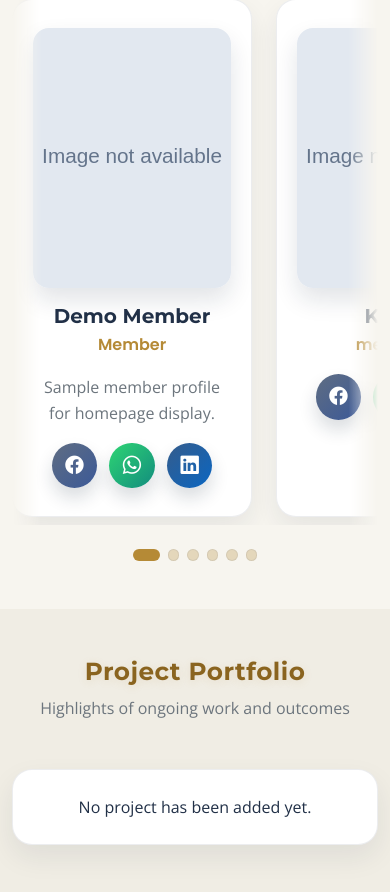
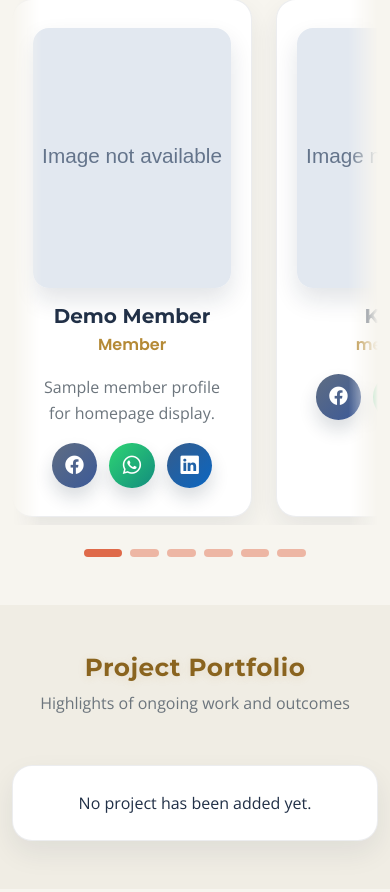
Before and after one commit to Manik-MCS/aloron-website, a Django app: page / in a window 390 px wide. Shown: the part 3862-4754 px from the top of the page. Run offline with Django 5.2, Linux system fonts and the light colour scheme; data comes from the database, SQL or seed files in the repository; data that the repository does not hold is empty.

Commit message:
Revert "Add member slider indicators"
This reverts commit 3f1da3e4aef979fefc54546e6fca342b08a96eed.

```diff
--- a/WebSite1/static/css/site.css
+++ b/WebSite1/static/css/site.css
@@ -154,10 +154,6 @@ li {
     scroll-behavior: smooth;
 }
 
-.member-slider {
-    scroll-snap-type: x mandatory;
-}
-
 .content-slider::-webkit-scrollbar {
     display: none;
 }
@@ -173,10 +169,6 @@ li {
     width: min(280px, 80vw);
     flex: 0 0 auto;
     padding: 1.75rem 1.25rem;
-}
-
-.member-card {
-    scroll-snap-align: center;
 }
 
 .member-photo {
@@ -236,31 +228,28 @@ li {
     display: flex;
     justify-content: center;
     align-items: center;
-    flex-wrap: wrap;
     gap: 0.7rem;
     margin-top: 1.5rem;
 }
 
 .slider-dot {
-    width: 0.8rem;
-    height: 0.8rem;
+    width: 2.25rem;
+    height: 0.45rem;
     border: 0;
     border-radius: 999px;
-    background: rgba(181, 138, 54, 0.28);
+    background: rgba(223, 106, 74, 0.45);
     padding: 0;
-    box-shadow: inset 0 0 0 1px rgba(33, 48, 71, 0.08);
-    transition: transform 0.2s ease, background-color 0.2s ease, width 0.2s ease, box-shadow 0.2s ease;
+    transition: transform 0.2s ease, background-color 0.2s ease, width 0.2s ease;
 }
 
 .slider-dot.active {
-    width: 2.2rem;
-    background: #b58a36;
-    box-shadow: none;
+    width: 3rem;
+    background: #df6a4a;
 }
 
 .slider-dot:hover {
     transform: translateY(-1px);
-    background: #946f28;
+    background: #df6a4a;
 }
 
 .contact-card {
@@ -500,12 +489,11 @@ li {
     }
 
     .slider-dot {
-        width: 0.72rem;
-        height: 0.72rem;
+        width: 1.8rem;
     }
 
     .slider-dot.active {
-        width: 1.7rem;
+        width: 2.4rem;
     }
 
     .site-footer {
--- a/WebSite1/templates/core/home.html
+++ b/WebSite1/templates/core/home.html
@@ -133,7 +133,7 @@
             <p class="text-secondary mb-0">A smooth slider for all members</p>
         </div>
         {% if members %}
-        <div class="content-slider member-slider" data-slider data-slider-mode="items" data-autoplay="true">
+        <div class="content-slider member-slider" data-slider data-autoplay="true">
             <div class="content-track member-track">
                 {% for member in members %}
                 <article class="content-card member-card text-center">
```
Also changed, not shown: WebSite1/templates/base.html (+6 -34 lines).
